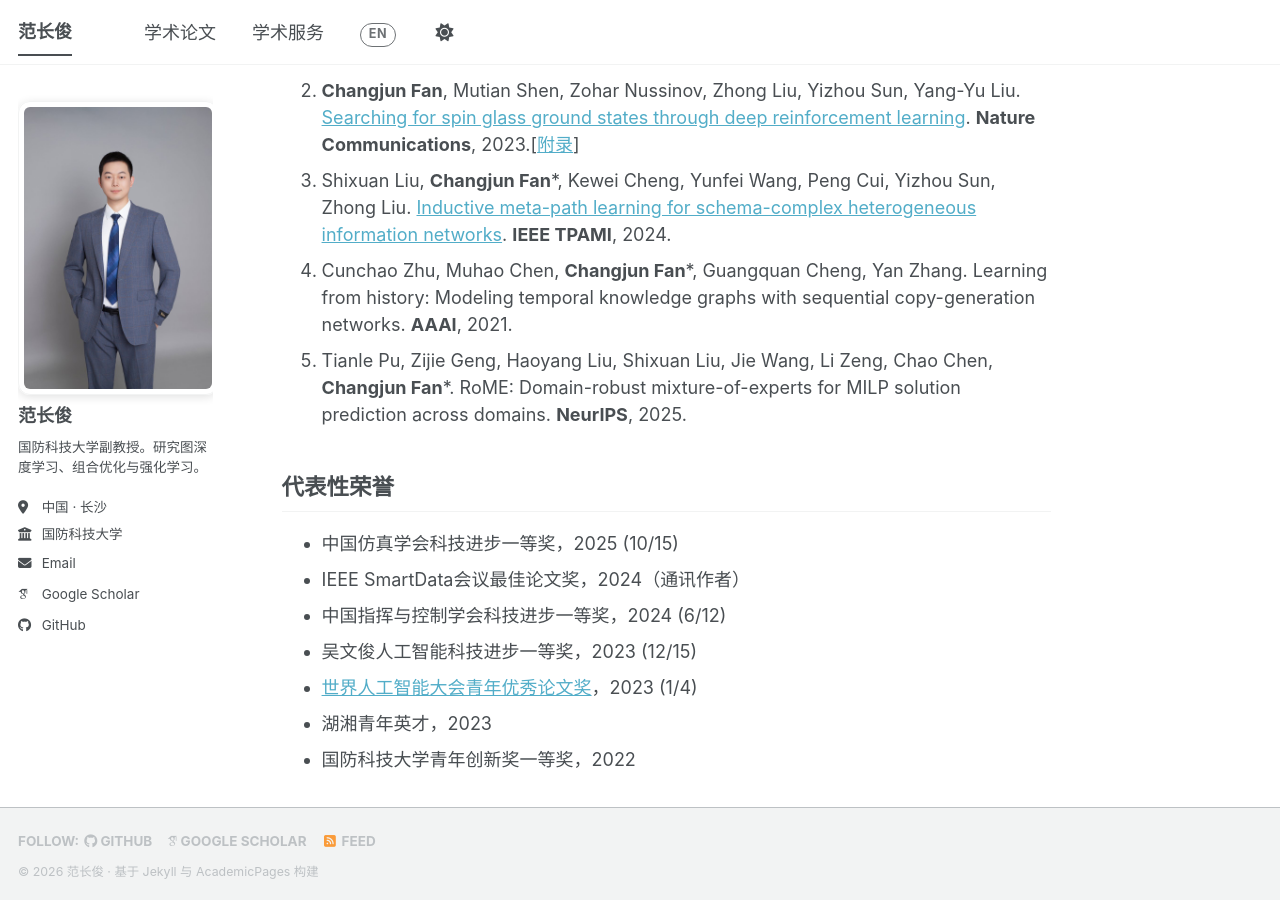
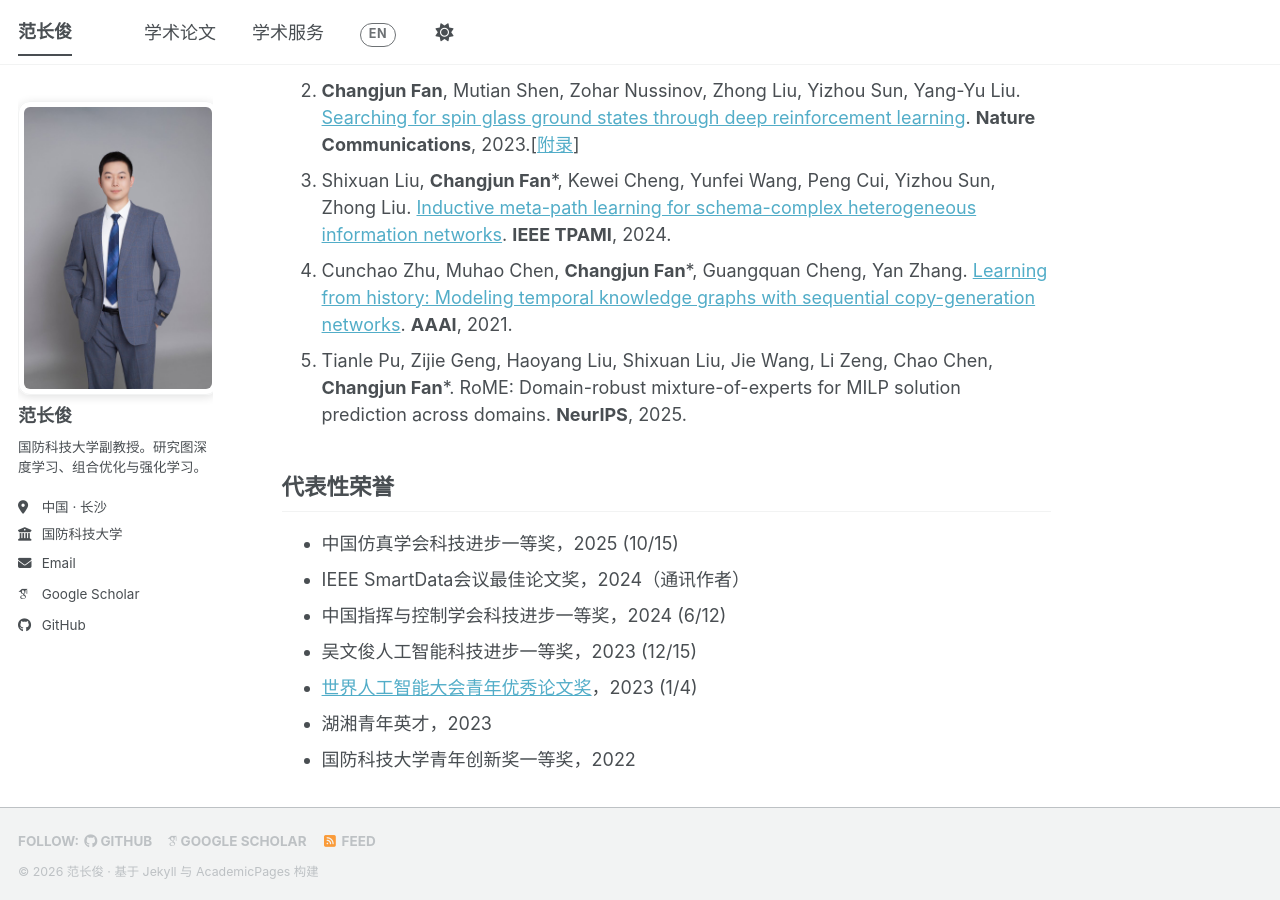
Before and after one commit to fanchangjun/fanchangjun.github.io, a Jekyll site: the page built from _pages/about.md, in a window 1280 px wide and 900 px high, scrolled down 1015 px. Built offline with Jekyll 4.4.1, drawn with Linux system fonts in a browser that asks for light colours; some web fonts are replaced; a script bundle is joined from its source files by our own code; library files that are not in the unit come from our copies; part of the change alters nothing that is shown.

```diff
--- a/_pages/about.md
+++ b/_pages/about.md
@@ -71,7 +71,7 @@ I am now recruiting Master and PhD students who are passionate about research, s
 1. **Changjun Fan**, Li Zeng, Yizhou Sun, Yang-Yu Liu. [Finding key players in complex networks through deep reinforcement learning](/pdfs/2020FINDER_main.pdf). **Nature Machine Intelligence**, 2020. [[附录](/pdfs/2020FINDER_SI.pdf)][[TechXplore](https://techxplore.com/news/2020-06-deep-framework-key-players-complex.html)][[世界人工智能大会青年优秀论文奖](https://www.waicyop.cn/article/11)]
 2. **Changjun Fan**, Mutian Shen, Zohar Nussinov, Zhong Liu, Yizhou Sun, Yang-Yu Liu. [Searching for spin glass ground states through deep reinforcement learning](/pdfs/2023DIRAC_main.pdf). **Nature Communications**, 2023.[[附录](/pdfs/2023DIRAC_SI.pdf)]
 3. Shixuan Liu, **Changjun Fan***, Kewei Cheng, Yunfei Wang, Peng Cui, Yizhou Sun, Zhong Liu. [Inductive meta-path learning for schema-complex heterogeneous information networks](/pdfs/2024SchemaWalk). **IEEE TPAMI**, 2024.
-4. Cunchao Zhu, Muhao Chen, **Changjun Fan***, Guangquan Cheng, Yan Zhang. Learning from history: Modeling temporal knowledge graphs with sequential copy-generation networks. **AAAI**, 2021.
+4. Cunchao Zhu, Muhao Chen, **Changjun Fan***, Guangquan Cheng, Yan Zhang. [Learning from history: Modeling temporal knowledge graphs with sequential copy-generation networks](/pdfs/2021CyGNet.pdf). **AAAI**, 2021.
 5. Tianle Pu, Zijie Geng, Haoyang Liu, Shixuan Liu, Jie Wang, Li Zeng, Chao Chen, **Changjun Fan***. RoME: Domain-robust mixture-of-experts for MILP solution prediction across domains. **NeurIPS**, 2025.
 
 
@@ -83,7 +83,7 @@ I am now recruiting Master and PhD students who are passionate about research, s
 1. **Changjun Fan**, Li Zeng, Yizhou Sun, Yang-Yu Liu. [Finding key players in complex networks through deep reinforcement learning](/pdfs/2020FINDER_main.pdf). **Nature Machine Intelligence**, 2020. [[Supplementary Information](/pdfs/2020FINDER_SI.pdf)][[TechXplore](https://techxplore.com/news/2020-06-deep-framework-key-players-complex.html)][[WAIC Youth Outstanding Paper](https://www.waicyop.cn/article/11)]
 2. **Changjun Fan**, Mutian Shen, Zohar Nussinov, Zhong Liu, Yizhou Sun, Yang-Yu Liu. [Searching for spin glass ground states through deep reinforcement learning](/pdfs/2023DIRAC_main.pdf). **Nature Communications**, 2023.[[Supplementary Information](/pdfs/2023DIRAC_SI.pdf)]
 3. Shixuan Liu, **Changjun Fan***, Kewei Cheng, Yunfei Wang, Peng Cui, Yizhou Sun, Zhong Liu. [Inductive meta-path learning for schema-complex heterogeneous information networks](/pdfs/2024SchemaWalk). **IEEE TPAMI**, 2024.
-4. Cunchao Zhu, Muhao Chen, **Changjun Fan***, Guangquan Cheng, Yan Zhang. Learning from history: Modeling temporal knowledge graphs with sequential copy-generation networks. **AAAI**, 2021.
+4. Cunchao Zhu, Muhao Chen, **Changjun Fan***, Guangquan Cheng, Yan Zhang. [Learning from history: Modeling temporal knowledge graphs with sequential copy-generation networks](/pdfs/2021CyGNet.pdf). **AAAI**, 2021.
 5. Tianle Pu, Zijie Geng, Haoyang Liu, Shixuan Liu, Jie Wang, Li Zeng, Chao Chen, **Changjun Fan***. RoME: Domain-robust mixture-of-experts for MILP solution prediction across domains. **NeurIPS**, 2025.
 
 </div>
```
